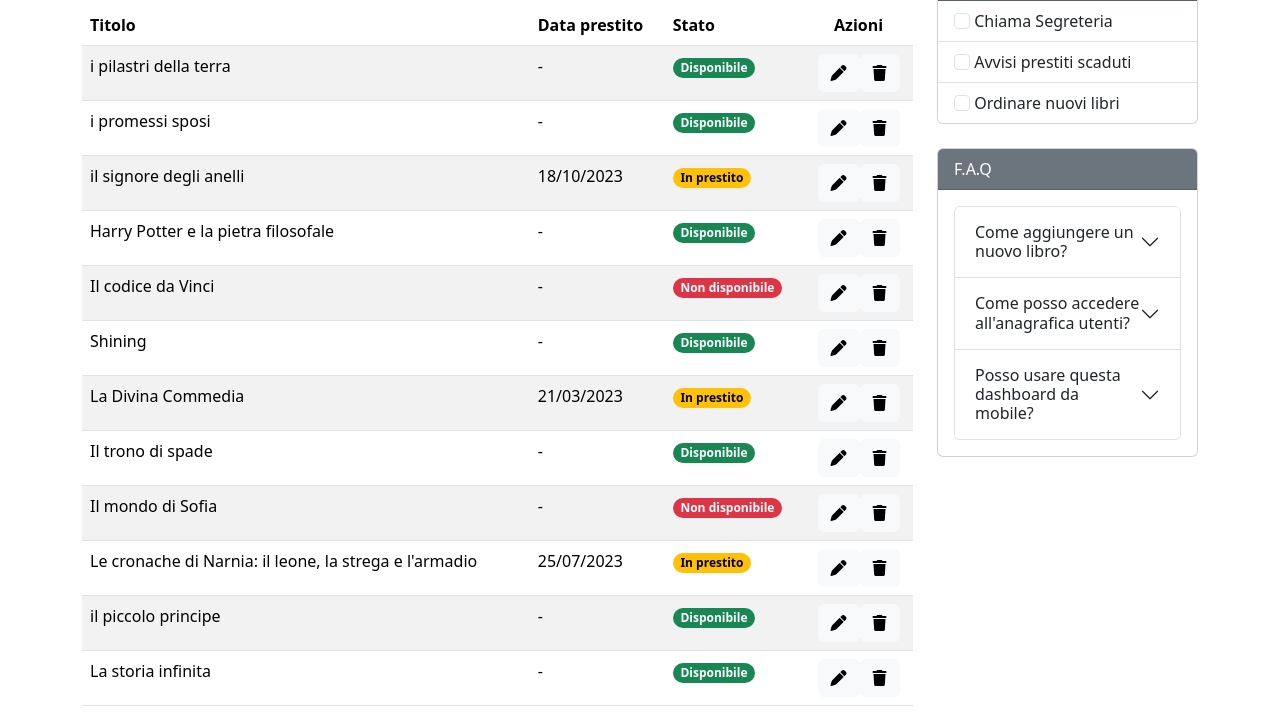
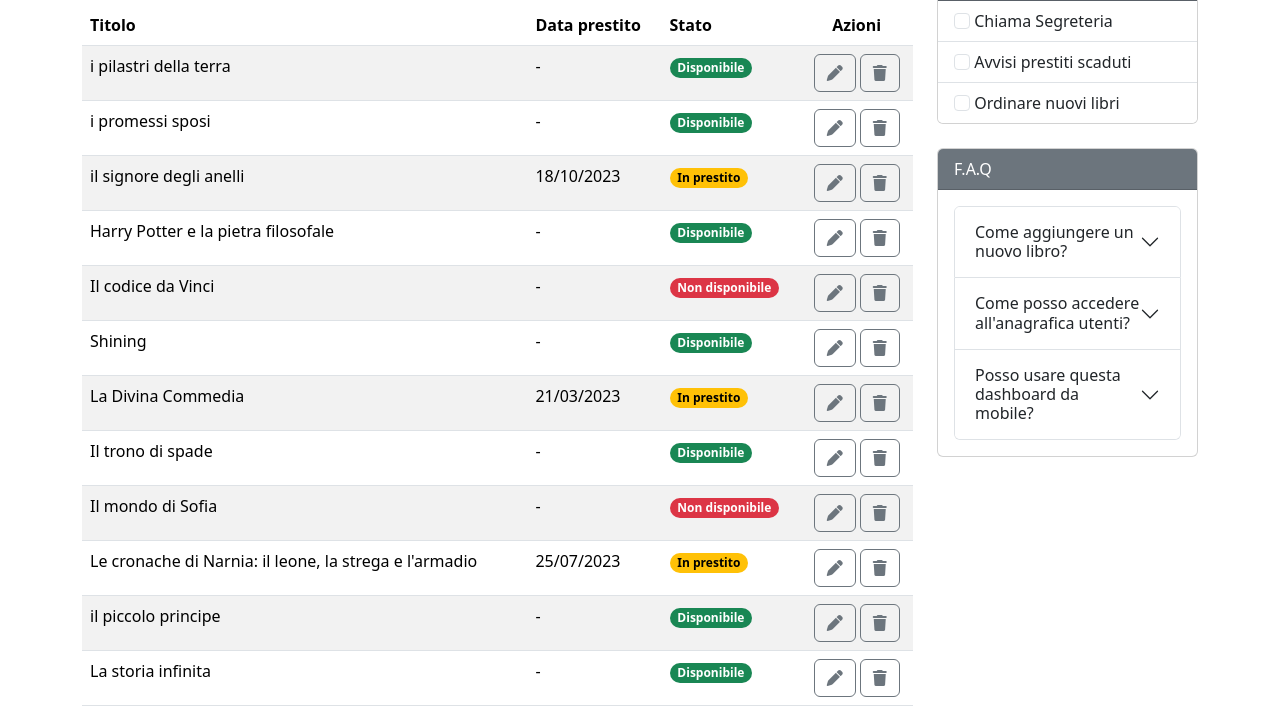
Before and after one commit to RSerli/Organizzatore-Libreria, a plain HTML site: page Catalogo-Libri.html in a window 1280 px wide. Shown: the part 135-857 px from the top of the page. Drawn offline with nearby package versions, Linux system fonts and the light colour scheme.

Commit message:
Some Fix

```diff
--- a/Catalogo-Libri.html
+++ b/Catalogo-Libri.html
@@ -81,11 +81,11 @@
                                     <span class="badge text-bg-success rounded-pill BookStatus">Disponibile</span>
                                 </td>
                                 <td>
-                                    <div class="d-flex justify-content-center">
-                                        <a class="btn btn-light">
+                                    <div class="d-flex justify-content-center gap-1">
+                                        <a class="btn btn btn-outline-secondary">
                                             <i class="fa-solid fa-pen"></i>
                                         </a>
-                                        <a class="btn btn-light">
+                                        <a class="btn btn btn-outline-secondary">
                                             <i class="fa-solid fa-trash"></i>
                                         </a>
                                     </div>
@@ -98,11 +98,11 @@
                                     <span class="badge text-bg-success rounded-pill BookStatus">Disponibile</span>
                                 </td>
                                 <td>
-                                    <div class="d-flex justify-content-center">
-                                        <a class="btn btn-light">
+                                    <div class="d-flex justify-content-center gap-1">
+                                        <a class="btn btn btn-outline-secondary">
                                             <i class="fa-solid fa-pen"></i>
                                         </a>
-                                        <a class="btn btn-light">
+                                        <a class="btn btn btn-outline-secondary">
                                             <i class="fa-solid fa-trash"></i>
                                         </a>
                                     </div>
@@ -115,11 +115,11 @@
                                     <span class="badge text-bg-warning rounded-pill BookStatus">In prestito</span>
                                 </td>
                                 <td>
-                                    <div class="d-flex justify-content-center">
-                                        <a class="btn btn-light">
+                                    <div class="d-flex justify-content-center gap-1">
+                                        <a class="btn btn btn-outline-secondary">
                                             <i class="fa-solid fa-pen"></i>
                                         </a>
-                                        <a class="btn btn-light">
+                                        <a class="btn btn btn-outline-secondary">
                                             <i class="fa-solid fa-trash"></i>
                                         </a>
                                     </div>
@@ -132,11 +132,11 @@
                                     <span class="badge text-bg-success rounded-pill BookStatus">Disponibile</span>
                                 </td>
                                 <td>
-                                    <div class="d-flex justify-content-center">
-                                        <a class="btn btn-light">
+                                    <div class="d-flex justify-content-center gap-1">
+                                        <a class="btn btn btn-outline-secondary">
                                             <i class="fa-solid fa-pen"></i>
                                         </a>
-                                        <a class="btn btn-light">
+                                        <a class="btn btn btn-outline-secondary">
                                             <i class="fa-solid fa-trash"></i>
                                         </a>
                                     </div>
@@ -149,11 +149,11 @@
                                     <span class="badge text-bg-danger rounded-pill BookStatus">Non disponibile</span>
                                 </td>
                                 <td>
-                                    <div class="d-flex justify-content-center">
-                                        <a class="btn btn-light">
+                                    <div class="d-flex justify-content-center gap-1">
+                                        <a class="btn btn btn-outline-secondary">
                                             <i class="fa-solid fa-pen"></i>
                                         </a>
-                                        <a class="btn btn-light">
+                                        <a class="btn btn btn-outline-secondary">
                                             <i class="fa-solid fa-trash"></i>
                                         </a>
                                     </div>
@@ -166,11 +166,11 @@
                                     <span class="badge text-bg-success rounded-pill BookStatus">Disponibile</span>
                                 </td>
                                 <td>
-                                    <div class="d-flex justify-content-center">
-                                        <a class="btn btn-light">
+                                    <div class="d-flex justify-content-center gap-1">
+                                        <a class="btn btn btn-outline-secondary">
                                             <i class="fa-solid fa-pen"></i>
                                         </a>
-                                        <a class="btn btn-light">
+                                        <a class="btn btn btn-outline-secondary">
                                             <i class="fa-solid fa-trash"></i>
                                         </a>
                                     </div>
@@ -183,11 +183,11 @@
                                     <span class="badge text-bg-warning rounded-pill BookStatus">In prestito</span>
                                 </td>
                                 <td>
-                                    <div class="d-flex justify-content-center">
-                                        <a class="btn btn-light">
+                                    <div class="d-flex justify-content-center gap-1">
+                                        <a class="btn btn btn-outline-secondary">
                                             <i class="fa-solid fa-pen"></i>
                                         </a>
-                                        <a class="btn btn-light">
+                                        <a class="btn btn btn-outline-secondary">
                                             <i class="fa-solid fa-trash"></i>
                                         </a>
                                     </div>
@@ -200,11 +200,11 @@
                                     <span class="badge text-bg-success rounded-pill BookStatus">Disponibile</span>
                                 </td>
                                 <td>
-                                    <div class="d-flex justify-content-center">
-                                        <a class="btn btn-light">
+                                    <div class="d-flex justify-content-center gap-1">
+                                        <a class="btn btn btn-outline-secondary">
                                             <i class="fa-solid fa-pen"></i>
                                         </a>
-                                        <a class="btn btn-light">
+                                        <a class="btn btn btn-outline-secondary">
                                             <i class="fa-solid fa-trash"></i>
                                         </a>
                                     </div>
@@ -217,11 +217,11 @@
                                     <span class="badge text-bg-danger rounded-pill BookStatus">Non disponibile</span>
                                 </td>
                                 <td>
-                                    <div class="d-flex justify-content-center">
-                                        <a class="btn btn-light">
+                                    <div class="d-flex justify-content-center gap-1">
+                                        <a class="btn btn btn-outline-secondary">
                                             <i class="fa-solid fa-pen"></i>
                                         </a>
-                                        <a class="btn btn-light">
+                                        <a class="btn btn btn-outline-secondary">
                                             <i class="fa-solid fa-trash"></i>
                                         </a>
                                     </div>
@@ -234,11 +234,11 @@
                                     <span class="badge text-bg-warning rounded-pill BookStatus">In prestito</span>
                                 </td>
                                 <td>
-                                    <div class="d-flex justify-content-center">
-                                        <a class="btn btn-light">
+                                    <div class="d-flex justify-content-center gap-1">
+                                        <a class="btn btn btn-outline-secondary">
                                             <i class="fa-solid fa-pen"></i>
                                         </a>
-                                        <a class="btn btn-light">
+                                        <a class="btn btn btn-outline-secondary">
                                             <i class="fa-solid fa-trash"></i>
                                         </a>
                                     </div>
@@ -251,11 +251,11 @@
                                     <span class="badge text-bg-success rounded-pill BookStatus">Disponibile</span>
                                 </td>
                                 <td>
-                                    <div class="d-flex justify-content-center">
-                                        <a class="btn btn-light">
+                                    <div class="d-flex justify-content-center gap-1">
+                                        <a class="btn btn btn-outline-secondary">
                                             <i class="fa-solid fa-pen"></i>
                                         </a>
-                                        <a class="btn btn-light">
+                                        <a class="btn btn btn-outline-secondary">
                                             <i class="fa-solid fa-trash"></i>
                                         </a>
                                     </div>
@@ -268,11 +268,11 @@
                                     <span class="badge text-bg-success rounded-pill BookStatus">Disponibile</span>
                                 </td>
                                 <td>
-                                    <div class="d-flex justify-content-center">
-                                        <a class="btn btn-light">
+                                    <div class="d-flex justify-content-center gap-1">
+                                        <a class="btn btn btn-outline-secondary">
                                             <i class="fa-solid fa-pen"></i>
                                         </a>
-                                        <a class="btn btn-light">
+                                        <a class="btn btn btn-outline-secondary">
                                             <i class="fa-solid fa-trash"></i>
                                         </a>
                                     </div>
```
Also changed, not shown: Anagrafica-Utenti.html (+4 -4 lines), new-book.html (+2 -1 lines).
